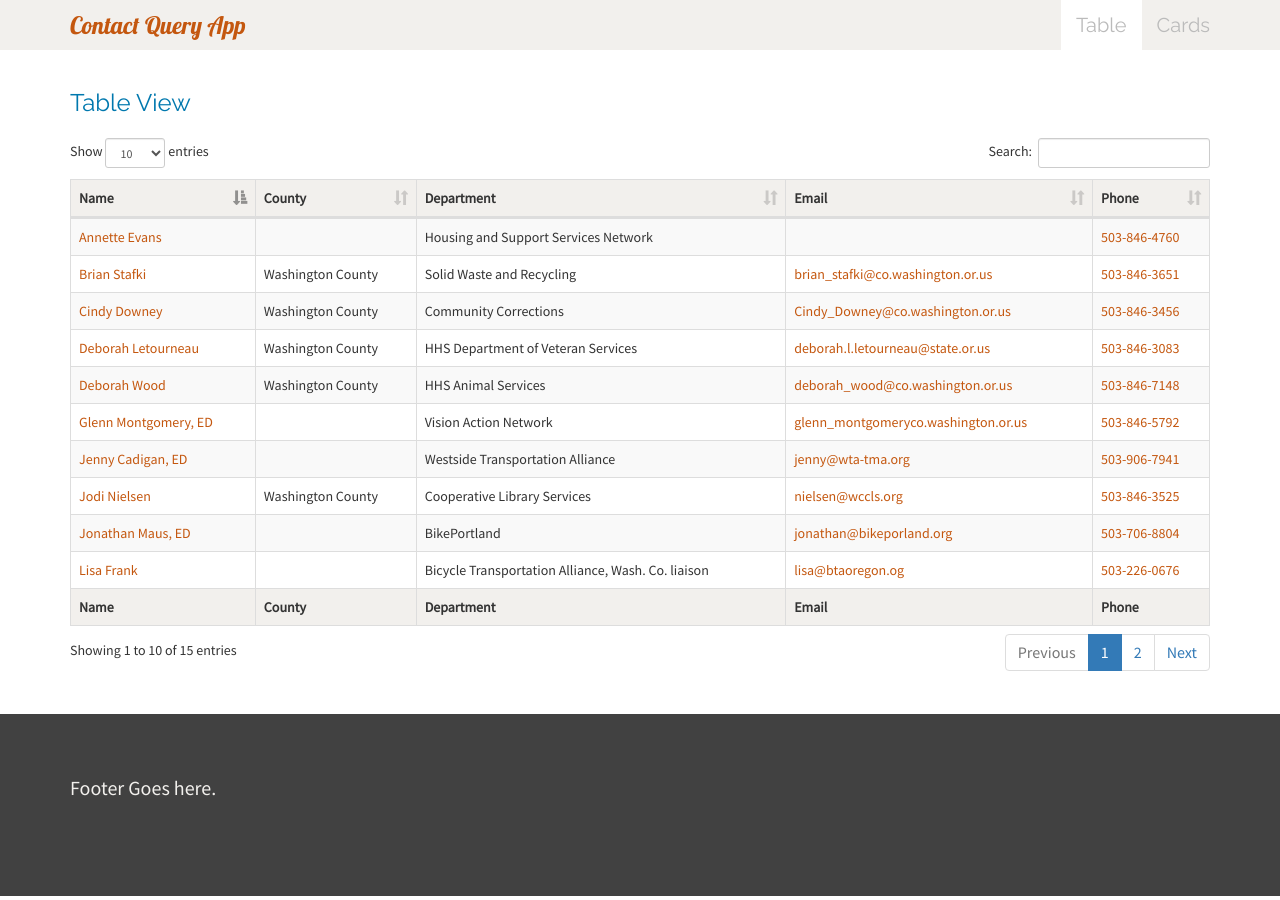
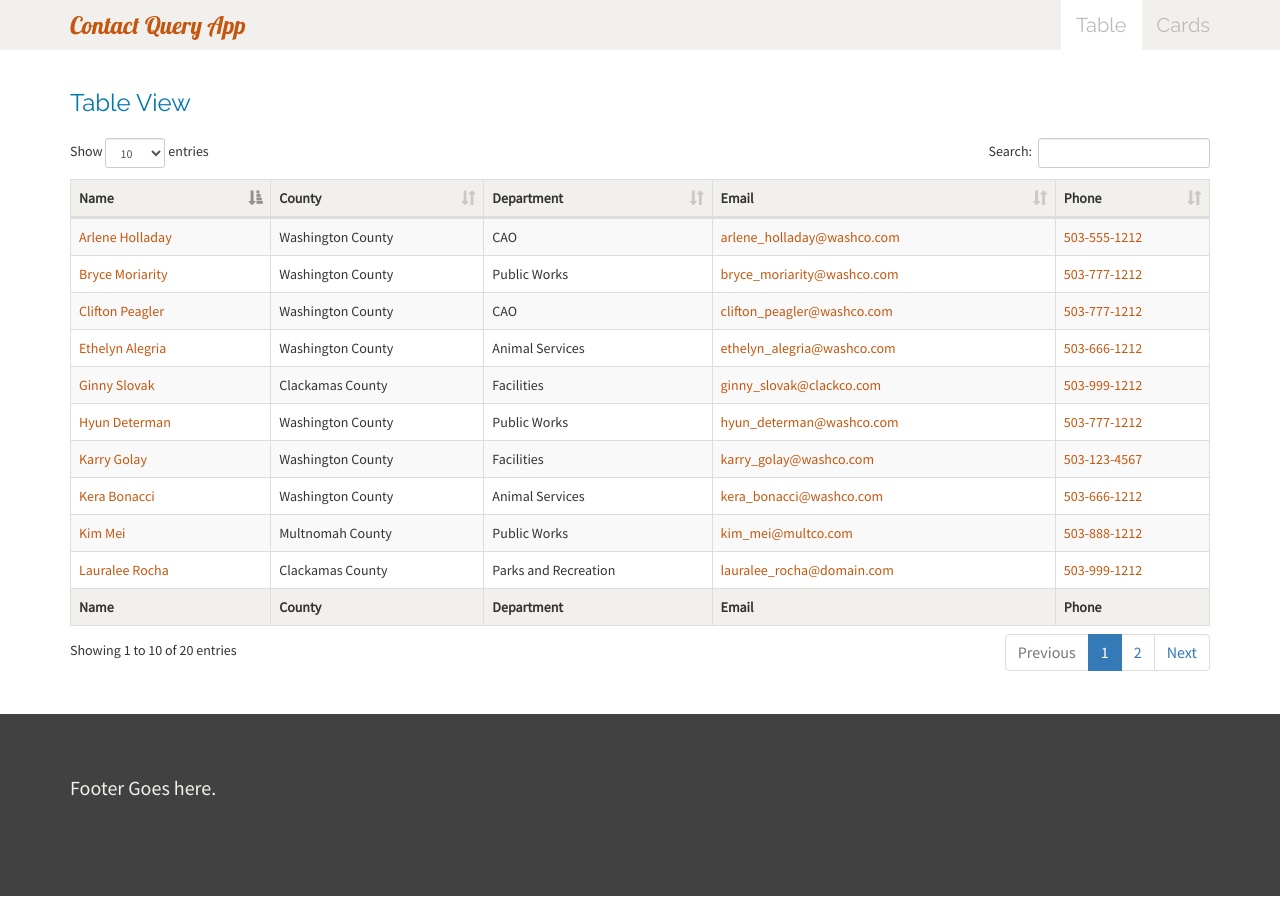
Before and after one commit to mock-up/subsite-contact-query, a Jekyll site: the page built from index.html, in a window 1280 px wide. Built offline with Jekyll 4.4.1, drawn with Linux system fonts in a browser that asks for light colours.

Commit message:
Changes sample contact data.

```diff
--- a/_data/contacts.yml
+++ b/_data/contacts.yml
@@ -1,89 +1,119 @@
-- name: Philip Bransford
+- name: Arlene Holladay
   county: Washington County
   department: CAO
-  email: philip_bransford@co.washington.or.us
-  phone: 503-846-8685
+  email: arlene_holladay@washco.com
+  phone: 503-555-1212
 
-- name: Cindy Downey
+- name: Stan Slabaugh
   county: Washington County
-  department: Community Corrections
-  email: Cindy_Downey@co.washington.or.us
-  phone: 503-846-3456
+  department: ITS
+  email: stan_slabaugh@washco.com
+  phone: 503-555-1212
 
-- name: Jodi Nielsen
+- name: Waldo Sheffler
   county: Washington County
-  department: Cooperative Library Services
-  email: nielsen@wccls.org
-  phone: 503-846-3525
+  department: ITS
+  email: waldo_sheffler@washco.com
+  phone: 503-555-1212
 
-- name: Deborah Wood
+- name: Ethelyn Alegria
   county: Washington County
-  department: HHS Animal Services
-  email: deborah_wood@co.washington.or.us
-  phone: 503-846-7148
+  department: Animal Services
+  email: ethelyn_alegria@washco.com
+  phone: 503-666-1212
 
-- name: Deborah Letourneau
+- name: Kera Bonacci
   county: Washington County
-  department: HHS Department of Veteran Services
-  email: deborah.l.letourneau@state.or.us
-  phone: 503-846-3083
+  department: Animal Services
+  email: kera_bonacci@washco.com
+  phone: 503-666-1212
 
-- name: Brian Stafki
+- name: Vernell Funches
   county: Washington County
-  department: Solid Waste and Recycling
-  email: brian_stafki@co.washington.or.us
-  phone: 503-846-3651
+  department: Animal Services
+  email: vernell_funches@washco.com
+  phone: 503-666-1212
 
-- name: Stephen Roberts
+- name: Tiera Grace
   county: Washington County
-  department: LUT
-  email: stephen_roberts@co.washington.or.us
-  phone: 503-846-4963
+  department: Animal Services
+  email: tiera_grace@washco.com
+  phone: 503-666-1212
 
-- name: Marcy Allie
+- name: Clifton Peagler
   county: Washington County
-  department: Sheriff's Office
-  email: Marcy_Allie@co.washington.or.us
-  phone: 503-846-6307
+  department: CAO
+  email: clifton_peagler@washco.com
+  phone: 503-777-1212
 
-- name: Annette Evans
-  county:
-  department: Housing and Support Services Network
-  email:
-  phone: 503-846-4760
+- name: Hyun Determan
+  county: Washington County
+  department: Public Works
+  email: hyun_determan@washco.com
+  phone: 503-777-1212
 
-- name: Glenn Montgomery, ED
-  county:
-  department: Vision Action Network
-  email: glenn_montgomeryco.washington.or.us
-  phone: 503-846-5792
+- name: Bryce Moriarity
+  county: Washington County
+  department: Public Works
+  email: bryce_moriarity@washco.com
+  phone: 503-777-1212
 
-- name: Pam Treece, ED
-  county:
-  department: Westside Economic Alliance
-  email: ptreece@westsdiealliance.org
-  phone: 503-968-3100
+- name: Neal Tessier
+  county: Washington County
+  department: Public Works
+  email: neal_tessier@washco.com
+  phone: 503-777-1212
 
-- name: Lisa Frank
-  county:
-  department: Bicycle Transportation Alliance, Wash. Co. liaison
-  email: lisa@btaoregon.og
-  phone: 503-226-0676
+- name: Kim Mei
+  county: Multnomah County
+  department: Public Works
+  email: kim_mei@multco.com
+  phone: 503-888-1212
 
-- name: Jenny Cadigan, ED
-  county:
-  department: Westside Transportation Alliance
-  email: jenny@wta-tma.org
-  phone: 503-906-7941
+- name: Sherly Birch
+  county: Multnomah County
+  department: Parks and Recreation
+  email: sherly_birch@multco.com
+  phone: 503-888-1212
 
-- name: Jonathan Maus, ED
-  county:
-  department: BikePortland
-  email: jonathan@bikeporland.org
-  phone: 503-706-8804
+- name: Shaquita Lechuga
+  county: Multnomah County
+  department: Parks and Recreation
+  email: shaquita_lechuga@multco.com
+  phone: 503-888-1212
 
-- name: Steve Boughton, ED
+- name: Shanna Gilligan
   county: Washington County
-  department: Bicycle Transportation Coalition
-  email: info@washcobtc.org
-  phone: 503-356-9740
+  department: Parks and Recreation
+  email: shanna_gilligan@washco.com
+  phone: 503-888-1212
+
+- name: Lauralee Rocha
+  county: Clackamas County
+  department: Parks and Recreation
+  email: lauralee_rocha@domain.com
+  phone: 503-999-1212
+
+- name: Marcelina Coomer
+  county: Clackamas County
+  department: Facilities
+  email: marcelina_coomer@clackco.com
+  phone: 503-999-1212
+
+- name: Silas Levier
+  county: Clackamas County
+  department: Facilities
+  email: silas_levier@clackco.com
+  phone: 503-999-1212
+
+- name: Ginny Slovak
+  county: Clackamas County
+  department: Facilities
+  email: ginny_slovak@clackco.com
+  phone: 503-999-1212
+
+- name: Karry Golay
+  county: Washington County
+  department: Facilities
+  email: karry_golay@washco.com
+  phone: 503-123-4567
```
